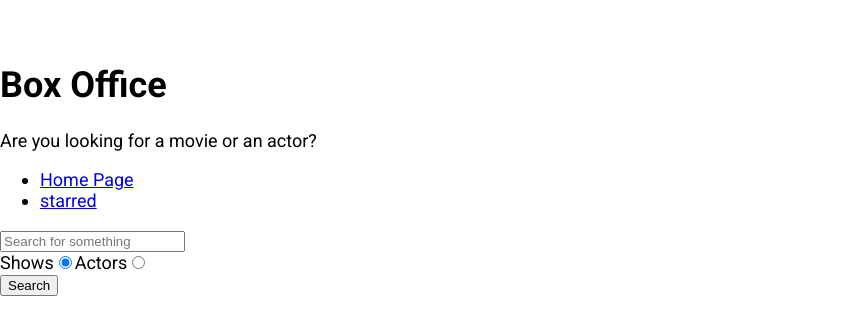
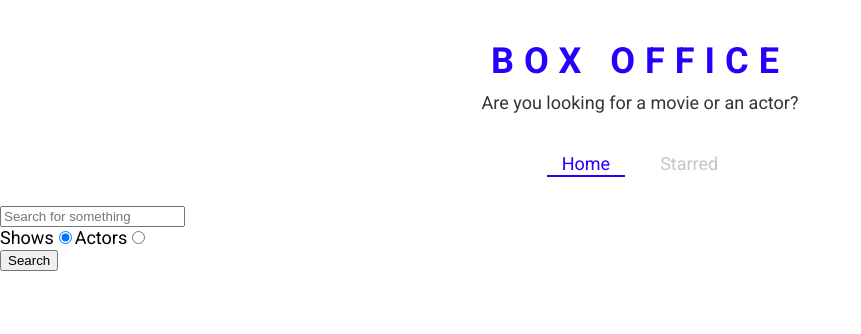
Before and after one commit to Anshul00739/box-office, a React (Create React App) app: page / in a window 1280 px wide. Shown: the top 334 px of the page, without its empty margins (0-861 px from the left). Built offline with nearby package versions, Linux system fonts and the light colour scheme.

Commit message:
defined theme for styled components and created a few styled components

```diff
--- a/src/App.js
+++ b/src/App.js
@@ -1,11 +1,21 @@
 import React from 'react';
 import { Switch, Route } from 'react-router-dom';
+import { ThemeProvider } from 'styled-components';
 import Home from './pages/Home';
 import Show from './pages/Show';
 import Starred from './pages/Starred';
 
+const theme = {
+  mainColors: {
+    blue: '#2400ff',
+    gray: '#c6c6c6',
+    dark: '#353535',
+  },
+};
+
 function App() {
   return (
+    <ThemeProvider theme={theme}>
       <Switch>
         <Route exact path="/">
           <Home />
@@ -22,6 +32,7 @@
           <div>Not found</div>
         </Route>
       </Switch>
+    </ThemeProvider>
   );
 }
 
--- a/src/components/Navs.js
+++ b/src/components/Navs.js
@@ -1,21 +1,29 @@
 import React from 'react';
-import { Link } from 'react-router-dom';
+import { useLocation } from 'react-router';
+
+import { NavList, LinkStyled } from './Navs.styled';
 
 const LINKS = [
-  { to: '/', text: 'Home Page' },
-  { to: '/starred', text: 'starred' },
+  { to: '/', text: 'Home' },
+  { to: '/starred', text: 'Starred' },
 ];
 
 const Navs = () => {
+  const location = useLocation();
   return (
     <div>
-      <ul>
+      <NavList>
         {LINKS.map(item => (
           <li key={item.to}>
-            <Link to={item.to}>{item.text}</Link>
+            <LinkStyled
+              to={item.to}
+              className={item.to === location.pathname ? 'active' : ''}
+            >
+              {item.text}
+            </LinkStyled>
           </li>
         ))}
-      </ul>
+      </NavList>
     </div>
   );
 };
--- /dev/null
+++ b/src/components/Navs.styled.js
@@ -0,0 +1,41 @@
+import styled from 'styled-components';
+import { Link } from 'react-router-dom';
+
+export const NavList = styled.ul`
+  display: flex;
+  justify-content: center;
+  list-style: none;
+  margin: 0 0 30px;
+  padding: 0;
+`;
+
+export const LinkStyled = styled(Link)`
+  margin: 0 10px;
+  padding: 3px 15px;
+  position: relative;
+  text-decoration: none;
+  color: ${({ theme }) => theme.mainColors.gray};
+  &.active {
+    color: ${({ theme }) => theme.mainColors.blue};
+    &:after {
+      content: '';
+      position: absolute;
+      display: block;
+      height: 2px;
+      left: 0%;
+      bottom: 0;
+      background-color: ${({ theme }) => theme.mainColors.blue};
+      animation: slide-in 0.3s ease-in forwards;
+      @keyframes slide-in {
+        from {
+          left: 50%;
+          width: 0;
+        }
+        to {
+          left: 0%;
+          width: 100%;
+        }
+      }
+    }
+  }
+`;
--- a/src/components/Title.js
+++ b/src/components/Title.js
@@ -1,11 +1,12 @@
 import React from 'react';
+import { TitleWrapper } from './Title.styled';
 
 const Title = ({ title, subtitle }) => {
   return (
-    <div>
+    <TitleWrapper>
       <h1>{title}</h1>
       <p>{subtitle}</p>
-    </div>
+    </TitleWrapper>
   );
 };
 
--- /dev/null
+++ b/src/components/Title.styled.js
@@ -0,0 +1,18 @@
+import styled from 'styled-components';
+
+export const TitleWrapper = styled.div`
+  text-align: center;
+  margin: 0 0 40px;
+
+  h1 {
+    color: ${({ theme }) => theme.mainColors.blue};
+    letter-spacing: 10px;
+    text-transform: uppercase;
+    margin: 0 0 10px;
+  }
+
+  p {
+    color: ${({ theme }) => theme.mainColors.dark};
+    margin: 0;
+  }
+`;
```
Lines whose indentation alone changed are shown as unchanged.
